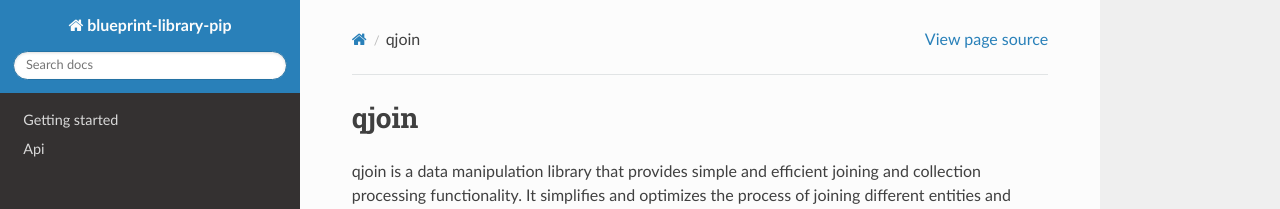
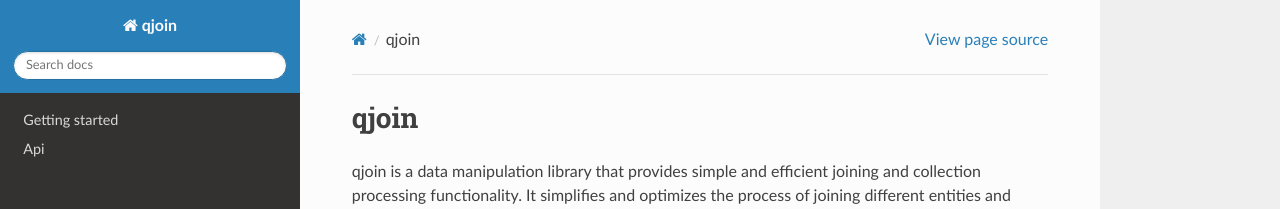
Before and after one commit to FabienArcellier/qjoin, a Sphinx documentation site: the page built from docs/index.rst, in a window 1280 px wide. Shown: the top 209 px of the page. Built offline with Sphinx 7.4.7 and the Read the Docs theme 2.0.0, drawn with Linux system fonts in a browser that asks for light colours.

Commit message:
implement minimum valuable code to run the getting started
* docs: fix the documentation title

```diff
--- a/docs/conf.py
+++ b/docs/conf.py
@@ -6,7 +6,7 @@
 # -- Project information -----------------------------------------------------
 # https://www.sphinx-doc.org/en/master/usage/configuration.html#project-information
 
-project = 'blueprint-library-pip'
+project = 'qjoin'
 copyright = '2023, Fabien Arcellier'
 author = 'Fabien Arcellier'
 
```
